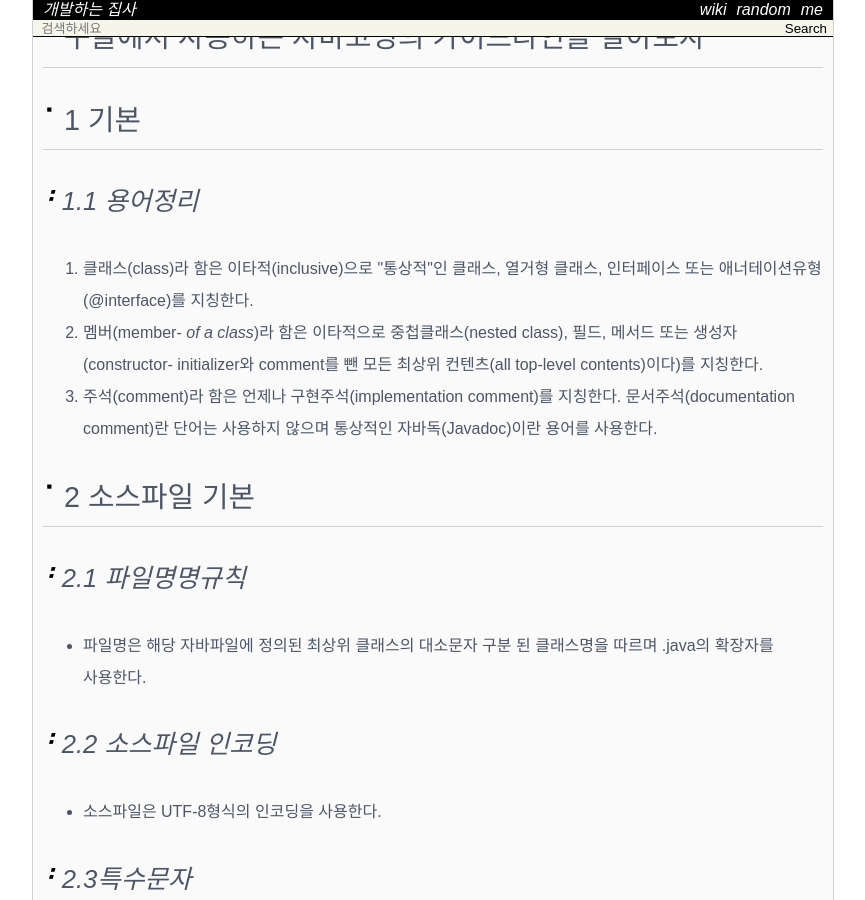
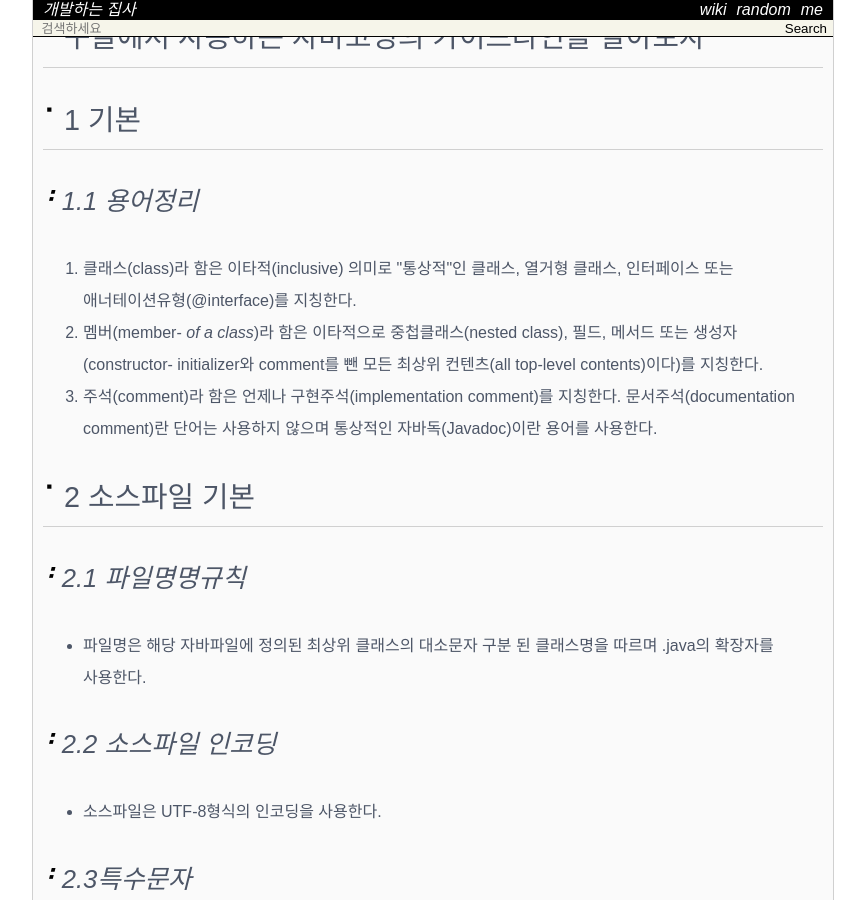
Before and after one commit to Achelous1/achelous1.github.io, a Jekyll site: the page built from _wiki/google-java-style-guide.md, in a window 1280 px wide and 900 px high, scrolled down 1291 px. Shown: the whole window, without its empty margins (207-1072 px from the left). Built offline with Jekyll 4.4.1, drawn with Linux system fonts in a browser that asks for light colours; nearby versions of some CDN libraries; some web fonts are replaced; comment, search, counter and statistics services are not loaded.

Commit message:
MODIFY wiki post

```diff
--- a/_wiki/google-java-style-guide.md
+++ b/_wiki/google-java-style-guide.md
@@ -19,7 +19,7 @@ latex   : false
 ## 1 기본
 
 ### 1.1 용어정리
-1. 클래스(class)라 함은 이타적(inclusive)으로 "통상적"인 클래스, 열거형 클래스, 인터페이스 또는 애너테이션유형(@interface)를 지칭한다.
+1. 클래스(class)라 함은 이타적(inclusive) 의미로 "통상적"인 클래스, 열거형 클래스, 인터페이스 또는 애너테이션유형(@interface)를 지칭한다.
 2. 멤버(member- *of a class*)라 함은 이타적으로 중첩클래스(nested class), 필드, 메서드 또는 생성자(constructor- initializer와 comment를 뺀 모든 최상위 컨텐츠(all top-level contents)이다)를 지칭한다.
 3. 주석(comment)라 함은 언제나 구현주석(implementation comment)를 지칭한다. 문서주석(documentation comment)란 단어는 사용하지 않으며 통상적인 자바독(Javadoc)이란 용어를 사용한다.
 
```
